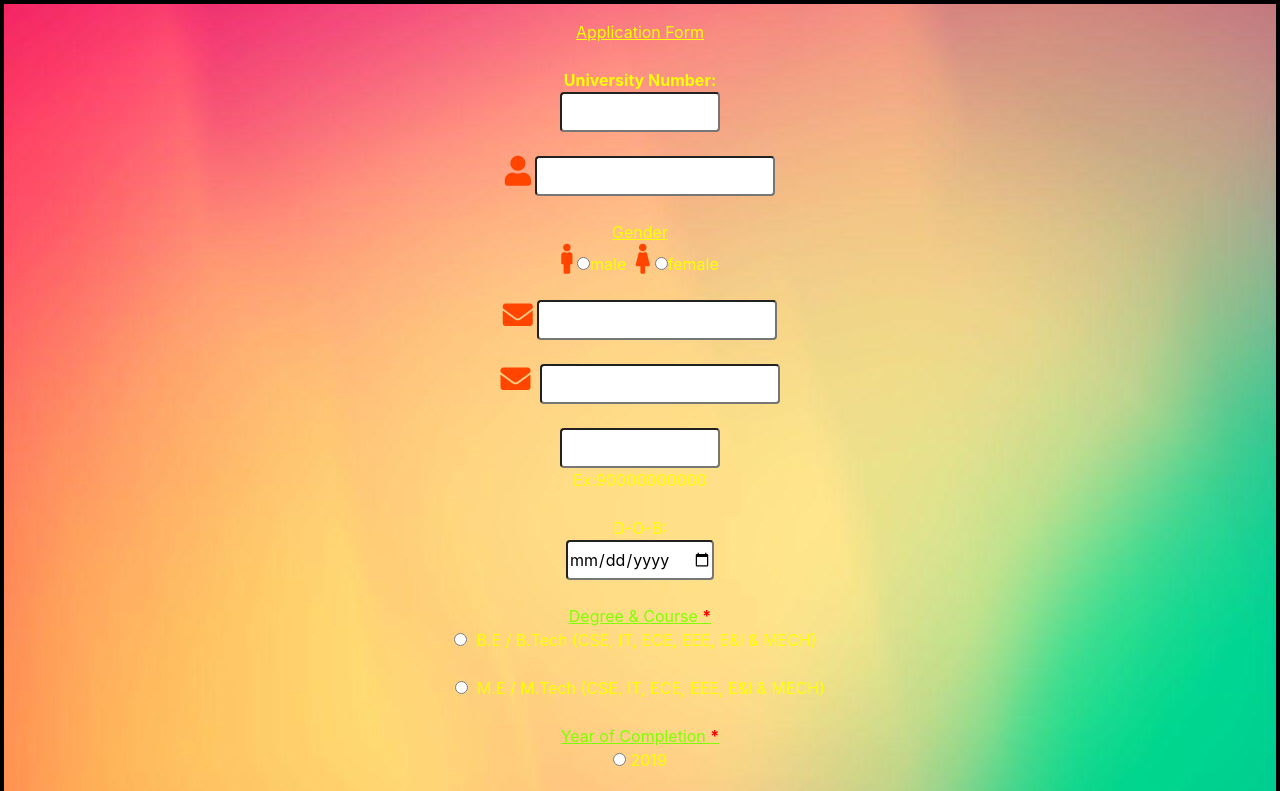
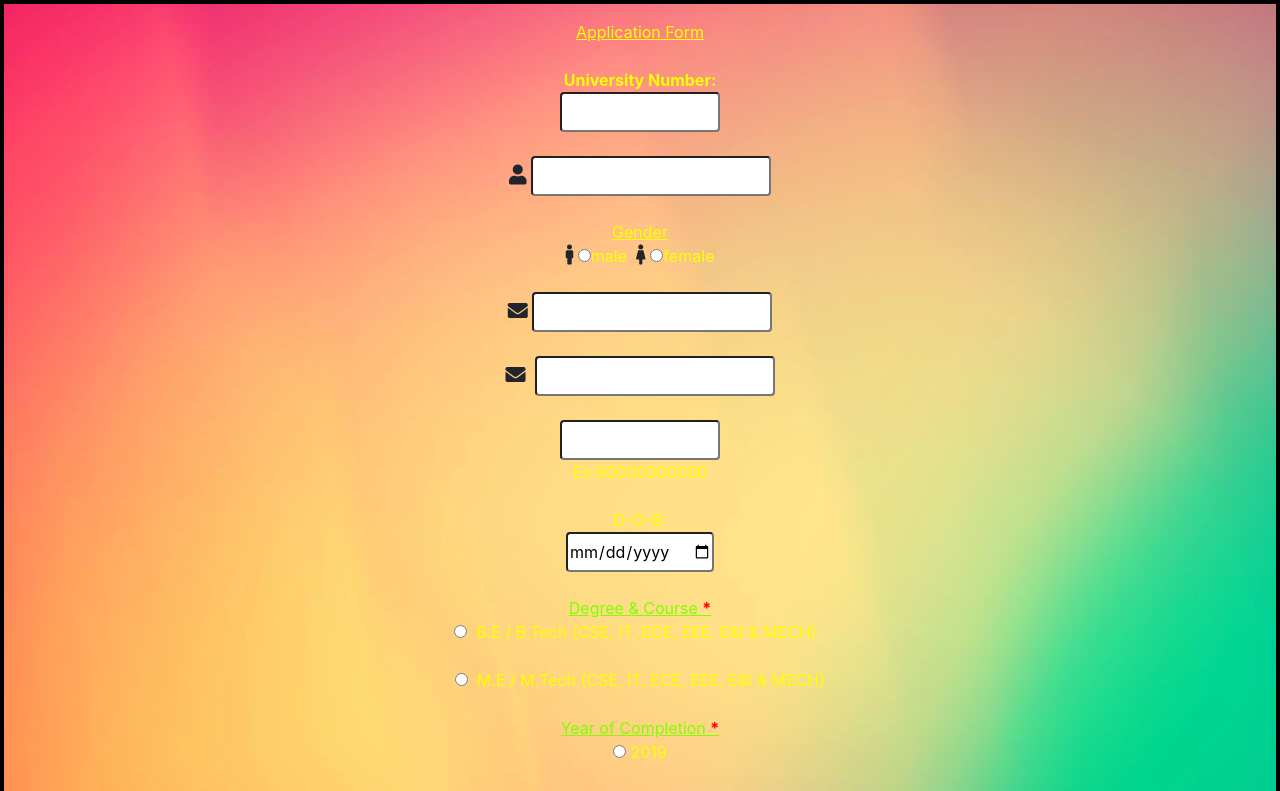
Before and after one commit to Sarath9380556175/JobSeekers-Frontendcode, a React (Create React App) app: page / in a window 1280 px wide. Shown: the top 791 px of the page. Built offline with nearby package versions, Linux system fonts and the light colour scheme.

Commit message:
Update applicationform.js

```diff
--- a/src/components/applicationform.js
+++ b/src/components/applicationform.js
@@ -230,14 +230,14 @@ uname=(event)=>{
            <div style={{color:'yellow',fontWeight:'bold'}}>University Number:</div>
            <input type="text" name="universityregisterednumber" style={{width:'10em'}} className="rounded ukp" onChange={this.usnnumber} required/><br/><br/>
 
-           <i className="fas fa-user"  style={{fontSize:'30px',color:'orangered'}}></i>&nbsp;<input type="text" name="name" style={{width:'15em'}} required className="rounded ukp" onChange={this.name}/><br/><br/>
+           <i className="fas fa-user"  style={{fontSize:'20px'}}></i>&nbsp;<input type="text" name="name" style={{width:'15em'}} required className="rounded ukp" onChange={this.name}/><br/><br/>
             <div style={{textDecoration:'underline',color:'yellow'}}>Gender</div>
-           <i className="fas fa-male" style={{fontSize:'30px',color:'orangered'}}></i>&nbsp;<input type="radio" name="gender" required  onChange={()=>this.gender("male")}/><span className="rmr">male</span>&nbsp;&nbsp;
-           <i className="fas fa-female" style={{fontSize:'30px',color:'orangered'}}></i>&nbsp;<input type="radio" name="gender" required onChange={()=>this.gender("female")}/><span className="rmr">female</span>
+           <i className="fas fa-male" style={{fontSize:'20px'}}></i>&nbsp;<input type="radio" name="gender" required  onChange={()=>this.gender("male")}/><span className="rmr">male</span>&nbsp;&nbsp;
+           <i className="fas fa-female" style={{fontSize:'20px'}}></i>&nbsp;<input type="radio" name="gender" required onChange={()=>this.gender("female")}/><span className="rmr">female</span>
            <br/><br/>
-          <i className="fas fa-envelope"  style={{fontSize:'30px',color:'orangered'}}></i>&nbsp;<input type="email" name="email" required style={{width:'15em'}} className="rounded ukp" onChange={this.email}/>
+          <i className="fas fa-envelope"  style={{fontSize:'20px'}}></i>&nbsp;<input type="email" name="email" required style={{width:'15em'}} className="rounded ukp" onChange={this.email}/>
            <br/><br/>
-           <i className="fas fa-envelope"  style={{fontSize:'30px',color:'orangered'}}></i>&nbsp; <input type="email" name="emails" required style={{width:'15em'}} className="rounded ukp" onChange={this.emails}/>
+           <i className="fas fa-envelope"  style={{fontSize:'20px'}}></i>&nbsp; <input type="email" name="emails" required style={{width:'15em'}} className="rounded ukp" onChange={this.emails}/>
            <br/>
            <br/>
            <input type="tel" maxLength="10" required style={{width:'10em'}} name="mobilenumber" className="rounded ukp"  onChange={this.mobilenumber}/>
```
